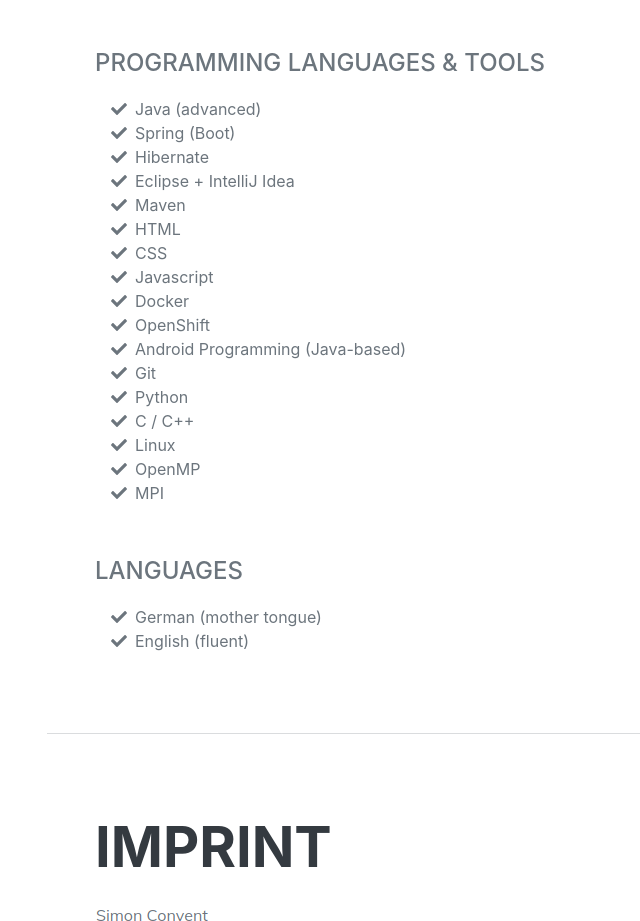
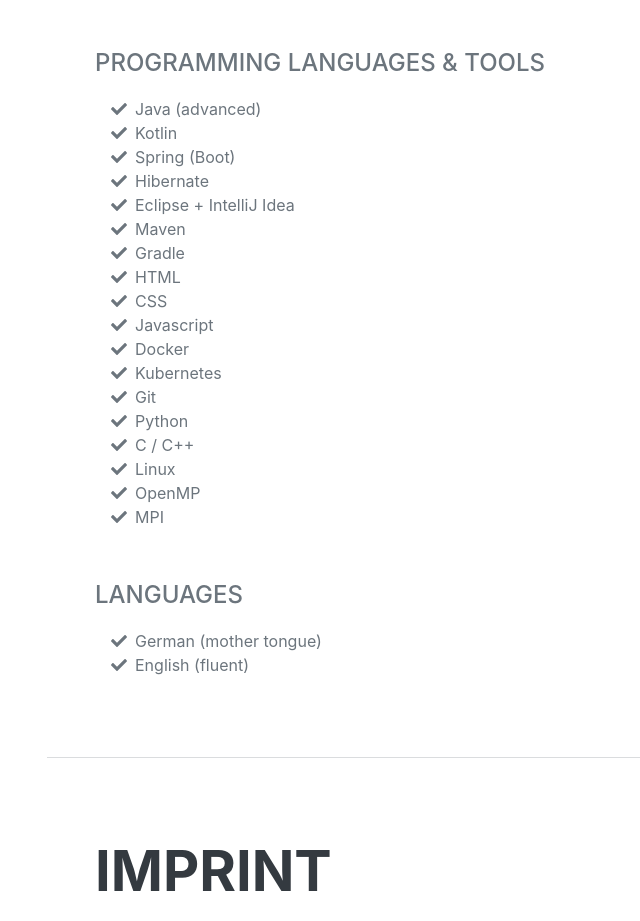
Before and after one commit to sconvent/personal-website, a plain HTML site: page content/index.html in a window 1280 px wide. Shown: the part 3790-4711 px from the top of the page, without its empty margins (225-865 px from the left). Drawn offline with nearby package versions, Linux system fonts and the light colour scheme; a web font is replaced by a local one.

Commit message:
Update Skills

```diff
--- a/content/index.html
+++ b/content/index.html
@@ -181,6 +181,10 @@
                         </li>
                         <li>
                             <span class="fa-li"><i class="fas fa-check"></i></span>
+                            Kotlin
+                        </li>
+                        <li>
+                            <span class="fa-li"><i class="fas fa-check"></i></span>
                             Spring (Boot)
                         </li>
                         <li>
@@ -194,6 +198,10 @@
                         <li>
                             <span class="fa-li"><i class="fas fa-check"></i></span>
                             Maven
+                        </li>
+                        <li>
+                            <span class="fa-li"><i class="fas fa-check"></i></span>
+                            Gradle
                         </li>
                         <li>
                             <span class="fa-li"><i class="fas fa-check"></i></span>
@@ -213,11 +221,7 @@
                         </li>
                         <li>
                             <span class="fa-li"><i class="fas fa-check"></i></span>
-                            OpenShift
-                        </li>
-                        <li>
-                            <span class="fa-li"><i class="fas fa-check"></i></span>
-                            Android Programming (Java-based)
+                            Kubernetes
                         </li>
                         <li>
                             <span class="fa-li"><i class="fas fa-check"></i></span>
```
